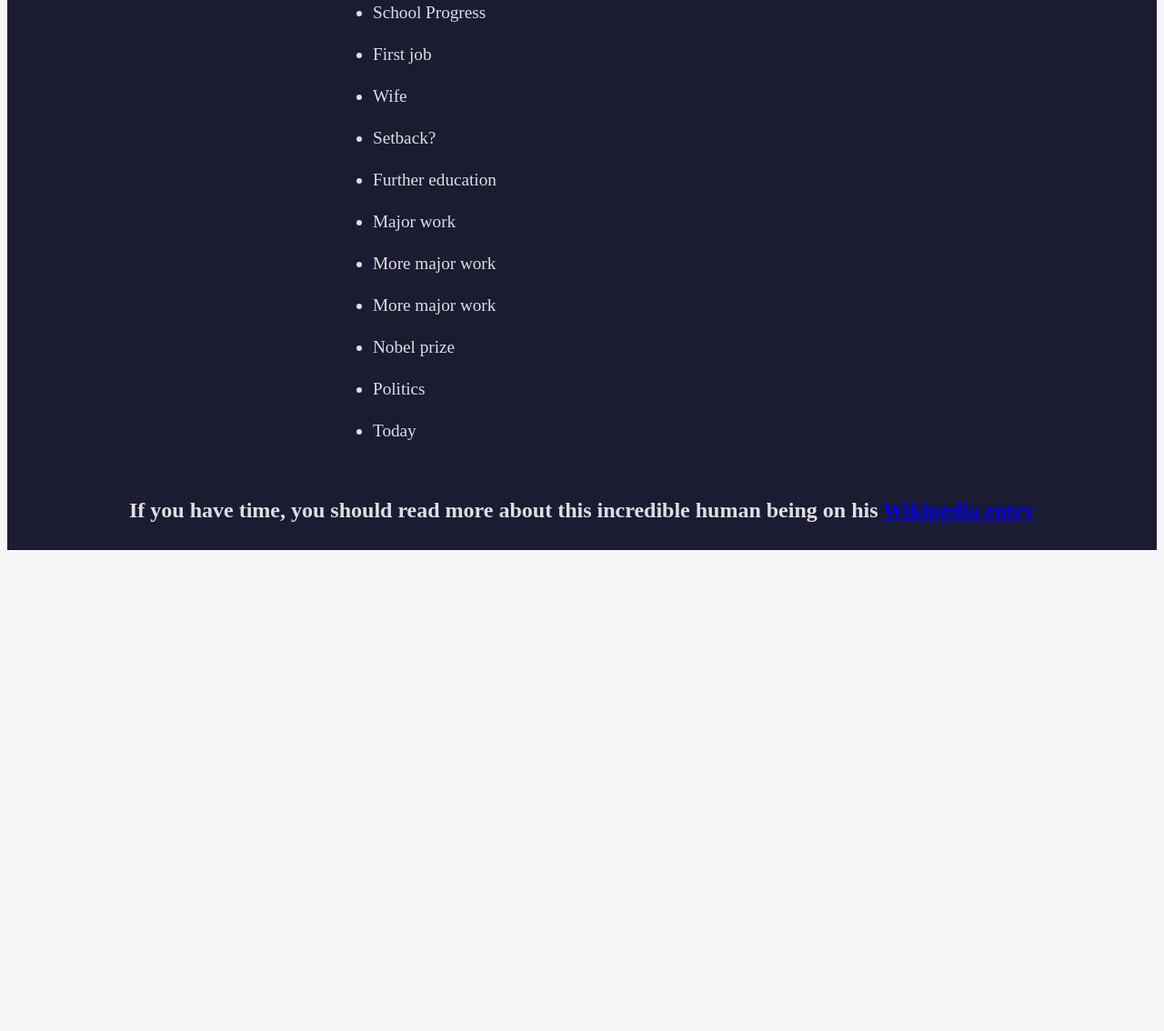
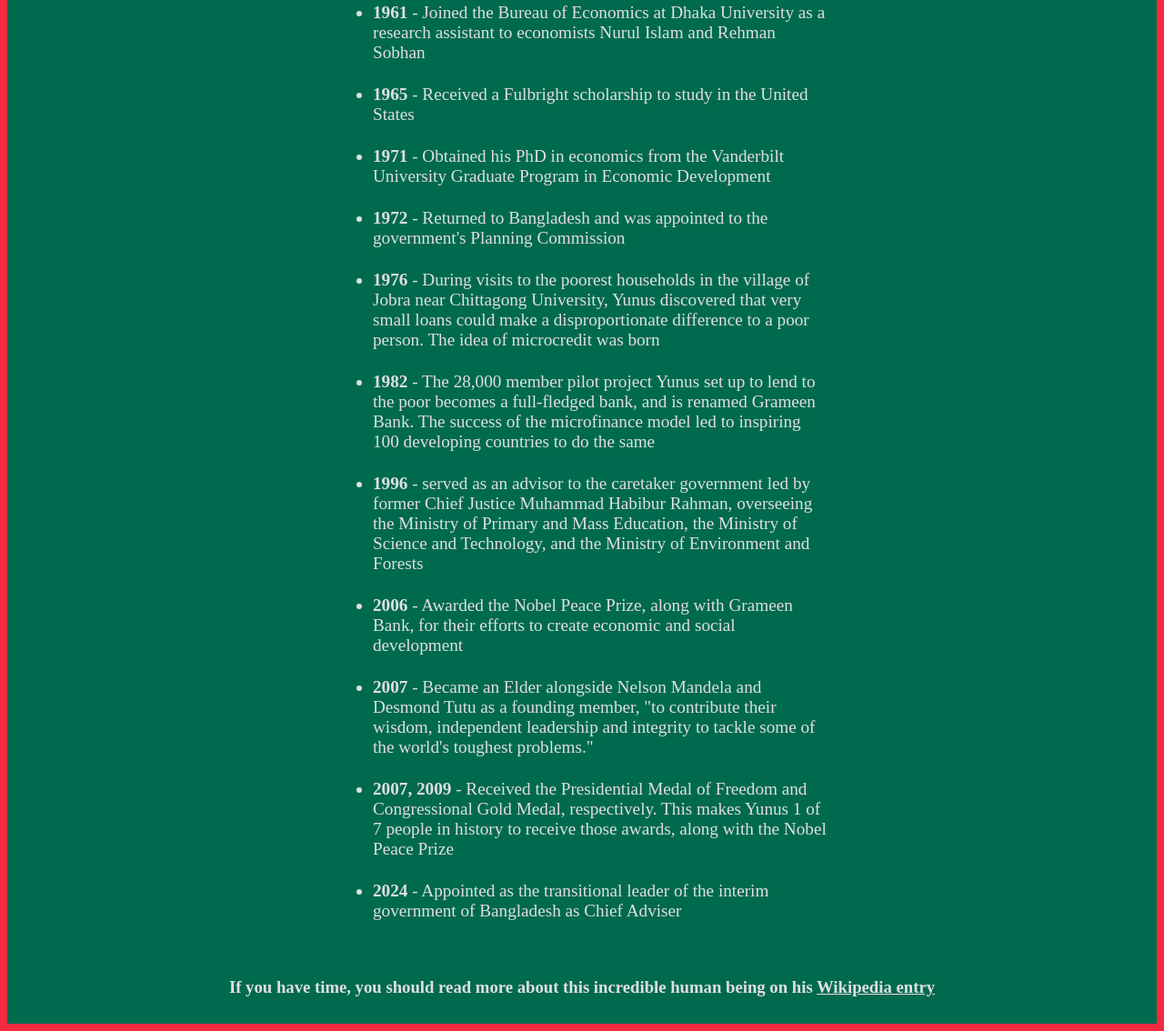
Before and after one commit to arivreduce/tribute-page, a plain HTML site: page index.html in a window 1280 px wide. Shown: the part 1011-2145 px from the top of the page at 91% size. Before the commit the page ends 1624 px from the top, so only its background shows below. Drawn offline with Linux system fonts and the light colour scheme.

Commit message:
added color scheme and completed entries for timeline of accomplishments

```diff
--- a/index.html
+++ b/index.html
@@ -30,22 +30,68 @@
             <strong>1957</strong> - Enrolled in the Department of Economics at
             Dhaka University, completing his BA in 1960 and MA in 1961
           </li>
-          <li>School Progress</li>
-          <li>First job</li>
-          <li>Wife</li>
-          <li>Setback?</li>
-          <li>Further education</li>
-          <li>Major work</li>
-          <li>More major work</li>
-          <li>More major work</li>
-          <li>Nobel prize</li>
-          <li>Politics</li>
-          <li>Today</li>
+          <li>
+            <strong>1961</strong> - Joined the Bureau of Economics at Dhaka
+            University as a research assistant to economists Nurul Islam and
+            Rehman Sobhan
+          </li>
+          <li>
+            <strong>1965</strong> - Received a Fulbright scholarship to study in
+            the United States
+          </li>
+          <li>
+            <strong>1971</strong> - Obtained his PhD in economics from the
+            Vanderbilt University Graduate Program in Economic Development
+          </li>
+          <li>
+            <strong>1972</strong> - Returned to Bangladesh and was appointed to
+            the government's Planning Commission
+          </li>
+          <li>
+            <strong>1976</strong> - During visits to the poorest households in
+            the village of Jobra near Chittagong University, Yunus discovered
+            that very small loans could make a disproportionate difference to a
+            poor person. The idea of microcredit was born
+          </li>
+          <li>
+            <strong>1982</strong> - The 28,000 member pilot project Yunus set up
+            to lend to the poor becomes a full-fledged bank, and is renamed
+            Grameen Bank. The success of the microfinance model led to inspiring
+            100 developing countries to do the same
+          </li>
+          <li>
+            <strong>1996</strong> - served as an advisor to the caretaker
+            government led by former Chief Justice Muhammad Habibur Rahman,
+            overseeing the Ministry of Primary and Mass Education, the Ministry
+            of Science and Technology, and the Ministry of Environment and
+            Forests
+          </li>
+          <li>
+            <strong>2006</strong> - Awarded the Nobel Peace Prize, along with
+            Grameen Bank, for their efforts to create economic and social
+            development
+          </li>
+          <li>
+            <strong>2007</strong> - Became an Elder alongside Nelson Mandela and
+            Desmond Tutu as a founding member, "to contribute their wisdom,
+            independent leadership and integrity to tackle some of the world's
+            toughest problems."
+          </li>
+          <li>
+            <strong>2007, 2009</strong> - Received the Presidential Medal of
+            Freedom and Congressional Gold Medal, respectively. This makes Yunus
+            1 of 7 people in history to receive those awards, along with the
+            Nobel Peace Prize
+          </li>
+          <li>
+            <strong>2024</strong> - Appointed as the transitional leader of the
+            interim government of Bangladesh as Chief Adviser
+          </li>
         </ul>
         <!-- quote -->
       </section>
       <footer>
-        <h2 id="tribute-link">
+        <h3 id="tribute-link">
           If you have time, you should read more about this incredible human
           being on his
           <a
@@ -53,7 +99,7 @@
             target="_blank"
             >Wikipedia entry</a
           >
-        </h2>
+        </h3>
       </footer>
     </main>
   </body>
--- a/styles.css
+++ b/styles.css
@@ -1,8 +1,8 @@
 body {
-  background-color: #f5f6f7;
+  background-color: rgb(244, 42, 65);
 }
 main {
-  background-color: #1b1b32;
+  background-color: rgb(0, 106, 78);
   color: #dfdfe2;
   padding: 10px;
   margin-top: 2rem;
@@ -13,6 +13,7 @@ main {
 }
 h1,
 h2,
+h3,
 p,
 figure {
   text-align: center;
@@ -20,12 +21,14 @@ figure {
 #image {
   width: 50%;
   max-width: 750px;
+  border-radius: 50%;
 }
 figure {
-  background-color: #dfdfe2;
+  background-color: #222;
   color: #222;
   padding-top: 4rem;
   padding-bottom: 1rem;
+  border-radius: 10px;
 }
 figcaption {
   font-size: 1.2rem;
@@ -45,3 +48,10 @@ figcaption {
 #tribute-info li {
   margin: 1.5rem 0;
 }
+footer a {
+  color: #dfdfe2;
+  cursor: pointer;
+}
+footer a:visited {
+  color: #222;
+}
```
